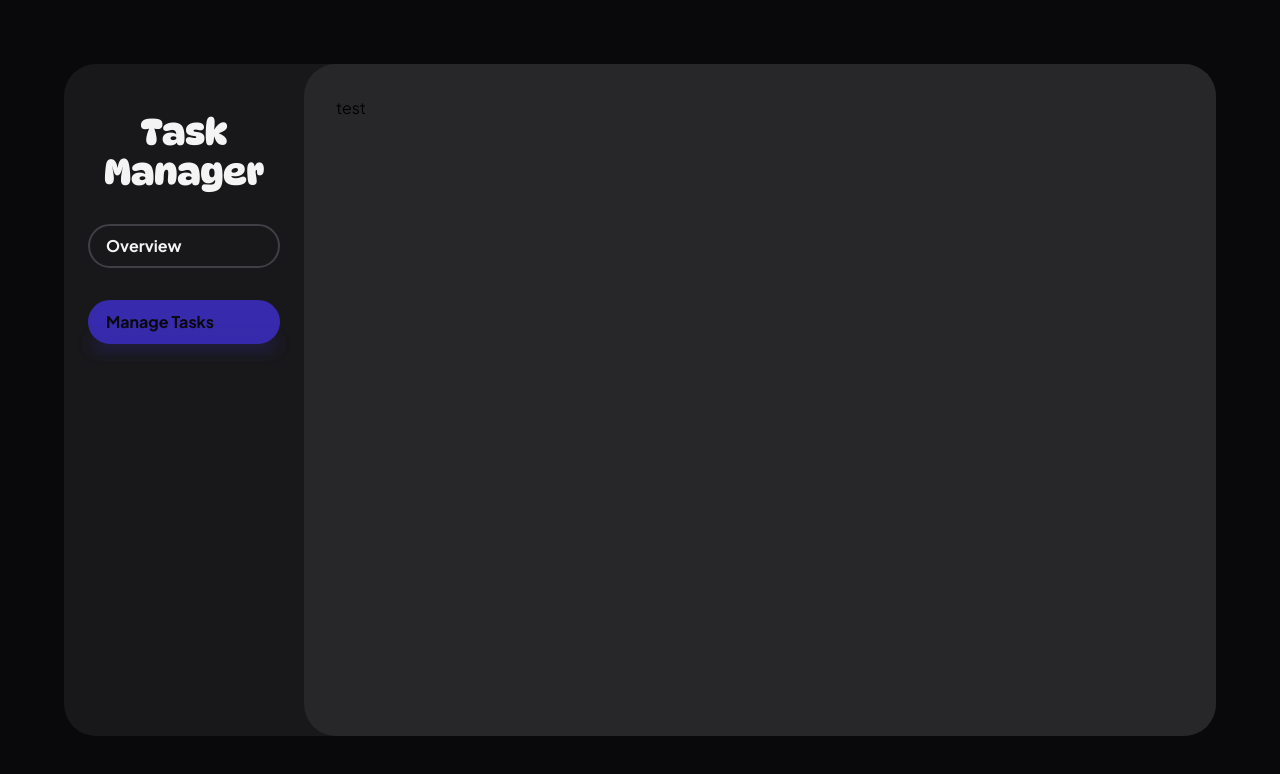
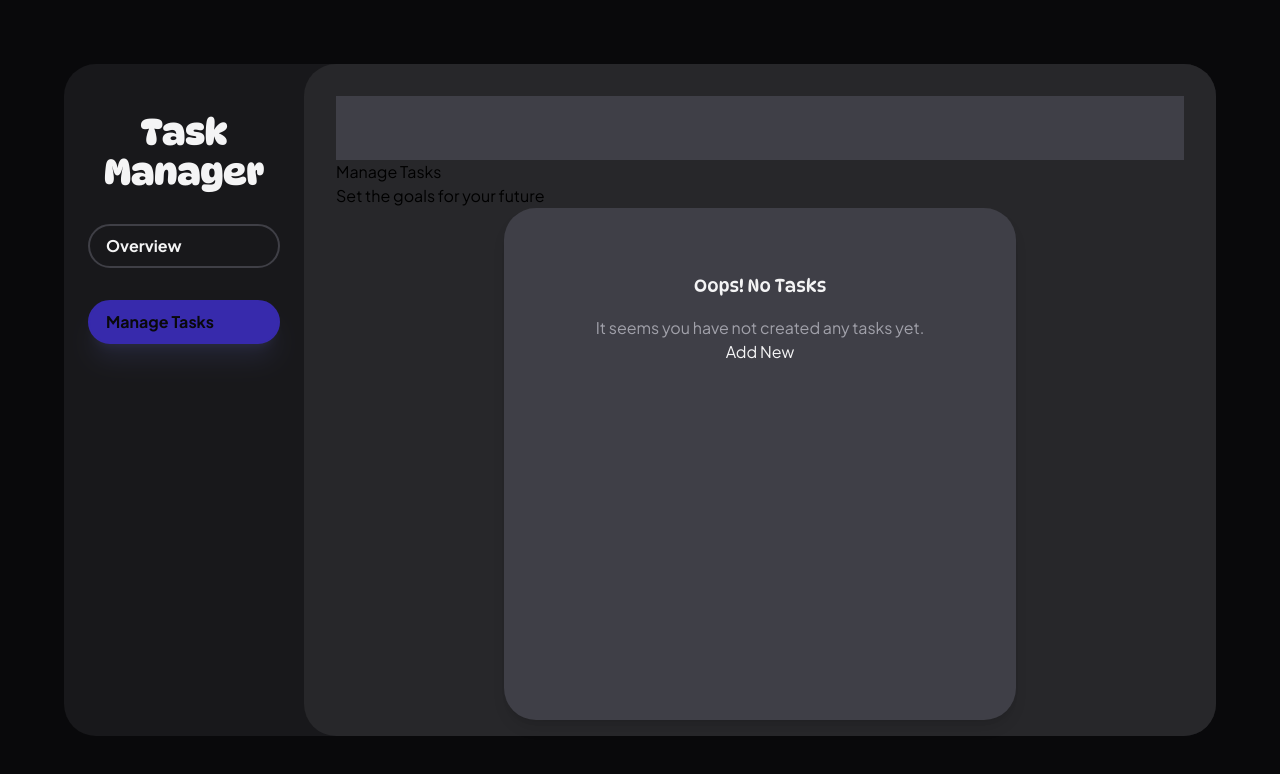
Before and after one commit to itsdingos/task-manager, a React (Vite) app: page /AllTasks in a window 1280 px wide. Shown: the top 774 px of the page. Built offline with nearby package versions, Linux system fonts and the light colour scheme.

Commit message:
feat: implement task management features with context and add EmptyTasksNotice component

```diff
--- a/src/App.jsx
+++ b/src/App.jsx
@@ -1,7 +1,10 @@
 import { Outlet } from "react-router"
 import Sidebar from "./assets/components/sidebar/Sidebar"
+import { useState } from "react"
 
 function App() {
+  const [tasks, setTasks] = useState([]);
+
   return (
     <div className="bg-background h-screen flex justify-center items-center p-16 font-default">
       <div className="bg-surface w-full h-full rounded-4xl flex">
@@ -11,7 +14,7 @@ function App() {
 
         <main className="w-full h-full bg-surface-hover rounded-4xl">
           <div className="p-8">
-            <Outlet />
+            <Outlet context={{tasks, setTasks}} />
           </div>
         </main>
       </div>
--- a/src/assets/components/sidebar/SidebarNavButton.jsx
+++ b/src/assets/components/sidebar/SidebarNavButton.jsx
@@ -11,23 +11,14 @@ function SidebarNavButton({ path, name }) {
           my-8
           border-2 rounded-full
           font-bold
-          transition-colors duration-200 ease-in
+          transition-all duration-200 ease-in
 
-          after:absolute
-          after:left-1
-          after:right-1
-          after:-bottom-1
-          after:h-1
-          after:rounded-full
-          after:bg-highlight-background
-          after:blur-sm
-          after:transition-opacity
-          after:duration-200
-          after:ease-in
+          shadow-xl
+
 
          ${isActive
-            ? "bg-highlight-background text-highlight-text border-highlight-border after:opacity-100"
-            : "text-text border-border hover:bg-highlight-background hover:border-highlight-border hover:text-highlight-text after:opacity-0"
+            ? "bg-highlight-background text-highlight-text border-highlight-border shadow-highlight-glow/10"
+            : "text-text border-border hover:bg-highlight-background hover:border-highlight-border hover:text-highlight-text shadow-highlight-glow/0"
           }
         `}>
           <p>{name}</p>
--- a/src/assets/pages/alltasks/AllTasks.jsx
+++ b/src/assets/pages/alltasks/AllTasks.jsx
@@ -1,7 +1,23 @@
+import { useOutletContext } from "react-router";
+import EmptyTasksNotice from "./EmptyTasksNotice";
+
 function AllTasks() {
+  const { tasks } = useOutletContext();
+
   return (
     <div className="flex-1">
-      <p>test</p>
+      <div className="bg-surface-accent w-full h-16">
+      </div>
+
+      <h1>Manage Tasks</h1>
+      <p>Set the goals for your future</p>
+      <div className="flex justify-center items-center">
+        {
+          tasks.length == 0
+          ? <EmptyTasksNotice />
+          : <p>Hello</p>
+        }
+      </div>
     </div>
   );
 }
--- /dev/null
+++ b/src/assets/pages/alltasks/EmptyTasksNotice.jsx
@@ -0,0 +1,11 @@
+function EmptyTasksNotice() {
+  return (
+    <div className="bg-surface-accent w-lg h-128 p-16 text-text flex flex-col items-center rounded-4xl shadow-lg">
+      <h2 className="font-title text-lg mb-4">Oops! No Tasks</h2>
+      <p className="font-normal text-text-secondary">It seems you have not created any tasks yet.</p>
+      <button>Add New</button>
+    </div>
+  )
+}
+
+export default EmptyTasksNotice;
--- a/src/index.css
+++ b/src/index.css
@@ -18,9 +18,10 @@
   --font-title: "DynaPuff", sans-serif;
   --font-default: "PlusJakartaSans", sans-serif;
 
-  --color-background: #09090b;
-  --color-surface: #18181b;
-  --color-surface-hover: #27272a;
+  --color-background: oklch(14.1% 0.005 285.823);
+  --color-surface: oklch(21% 0.006 285.885);
+  --color-surface-hover: oklch(27.4% 0.006 286.033);
+  --color-surface-accent: oklch(37% 0.013 285.805);
 
   --color-text: #f4f4f5;
   --color-text-secondary: #a1a1aa;
```
